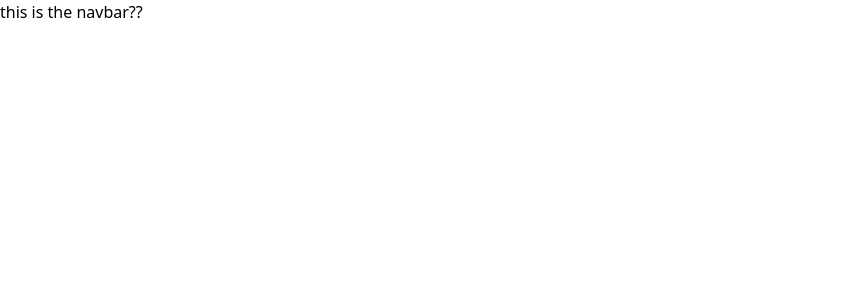
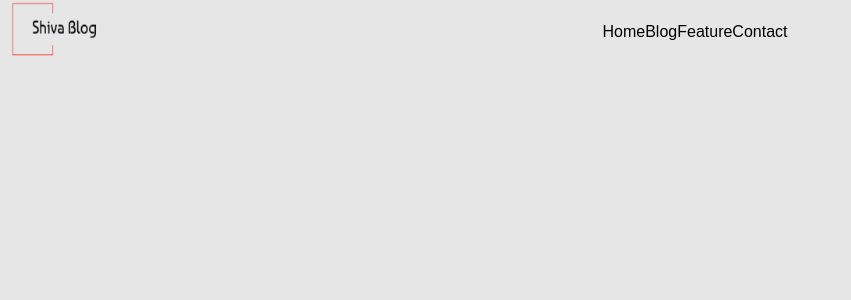
Before and after one commit to SHIVA-SINGHx/Blog-Website, a React (Vite) app in the folder client/: page / in a window 1280 px wide. Shown: the top 300 px of the page, without its empty margins (0-851 px from the left). Built offline with nearby package versions, Linux system fonts and the light colour scheme.

Commit message:
add navbar

```diff
--- /dev/null
+++ b/client/src/assets/assest.js
@@ -0,0 +1,6 @@
+import logo from "./logo.png"
+
+
+export const assest = {
+logo
+}
--- a/client/src/components/Navbar.jsx
+++ b/client/src/components/Navbar.jsx
@@ -1,9 +1,28 @@
 import React from 'react'
+import { assest } from '../assets/assest'
+
 
 const Navbar = () => {
   return (
-    <div>
-      this is the navbar??
+    <div className='w-full h-16 md:20 flex items-center justify-between'>
+        {/* logo */}
+      <div className='flex items-center gap-6'>
+        <img src={assest.logo} alt="" className='w-[110px] h-[110px]'/>
+      </div>
+      {/* Mobile */}
+      <div>
+        <a href="">Home</a>
+        <a href="">Blog</a>
+        <a href="">Feature</a>
+        <a href="">Contact</a>
+
+      </div>
+      {/* Desktop */}
+      <div>
+
+      </div>
+
+
     </div>
   )
 }
--- a/client/src/index.css
+++ b/client/src/index.css
@@ -1,3 +1,10 @@
 @tailwind base;
 @tailwind components;
 @tailwind utilities;
+
+body{
+    background-color: #e6e6e6;
+    width: 100vw;
+    overflow: hidden;
+    font-family: sans-serif;
+}
```
Also changed, not shown: client/src/assets/logo.png (added).
